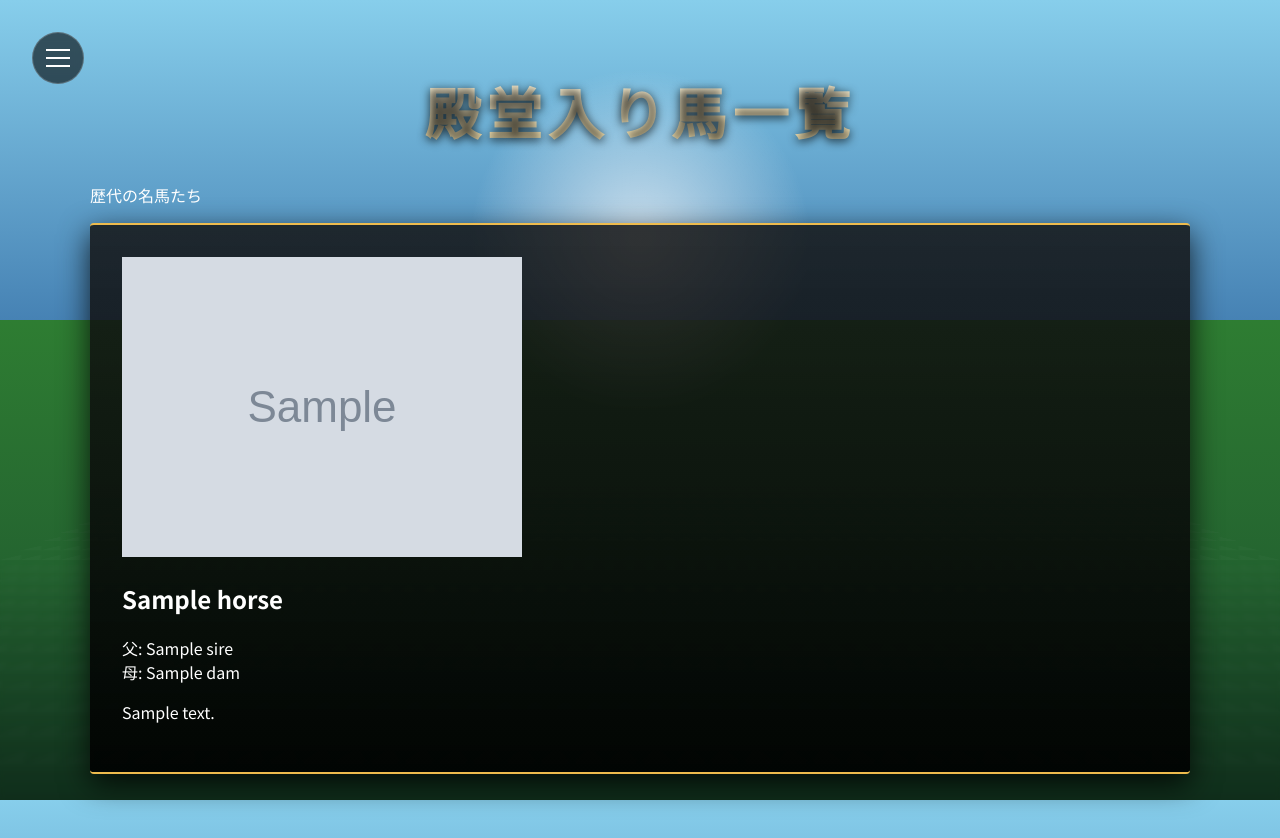
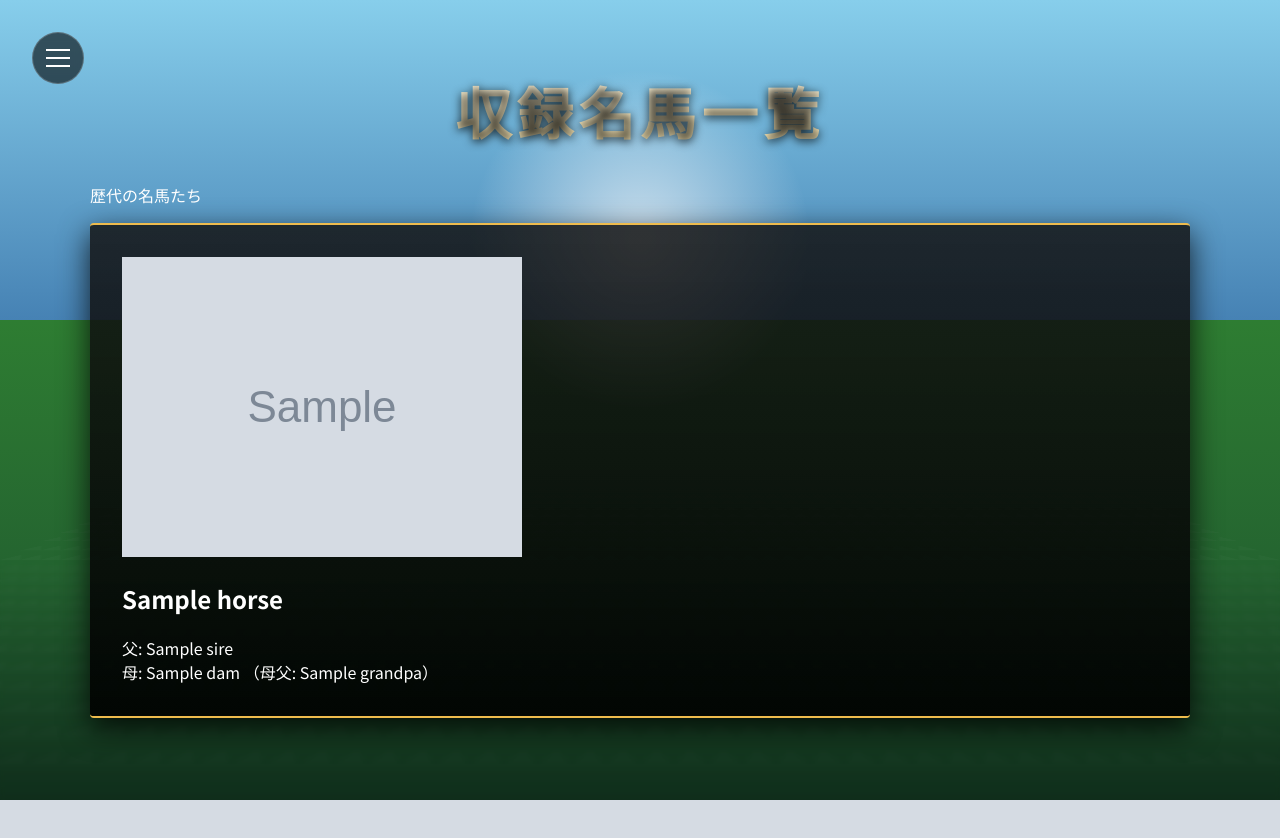
Before and after one commit to SanoKota/Hackz-iwamon, a Flask app: template src/app/templates/gallery.html in a window 1280 px wide. After the commit the page ends 800 px from the top, so only its background shows below. Run offline with Flask 3, Linux system fonts and the light colour scheme; the template is opened without the code that fills it: most values are stand-ins (such as "Sample title", 1, 10 or a date in 2020); grey boxes marked "Sample" are stand-in pictures.

Commit message:
ギャラリーの表示を修正

```diff
--- a/src/app/app.py
+++ b/src/app/app.py
@@ -128,15 +128,15 @@
         name = h.get('name', 'Unknown')
         father = h.get('father', '')
         mother = h.get('mother', '')
-        mother_father = h.get('mother_father', '')
+        grandpa = h.get('grandpa', '')
 
         horses.append({
             "id": h.get('id'), # Assuming DB uses 'id' as primary key
             "name": name,
-            "sire": f"{father} (父)",
-            "dam": f"{mother} (母)",
+            "sire": father,
+            "dam": mother,
+            "grandpa": grandpa,
             "image": f"https://placehold.co/600x400/1e293b/38bdf8?text={name}",
-            "description": f"父: {father}, 母: {mother}, 母父: {mother_father}。幻の名馬。"
         })
     return render_template('gallery.html', horses=horses)
 
--- a/src/app/templates/gallery.html
+++ b/src/app/templates/gallery.html
@@ -34,7 +34,7 @@
 
     <div class="container gallery-container">
         <!-- Title / Header -->
-        <h1>殿堂入り馬一覧</h1>
+        <h1>収録名馬一覧</h1>
         <p class="subtitle">歴代の名馬たち</p>
 
         <!-- Gallery Grid -->
@@ -49,8 +49,8 @@
                     <div class="pedigree">
                         <span class="label">父:</span> {{ horse.sire }}<br>
                         <span class="label">母:</span> {{ horse.dam }}
+                        <span class="label">（母父:</span> {{ horse.grandpa }}）
                     </div>
-                    <p class="description">{{ horse.description }}</p>
                 </div>
             </div>
             {% endfor %}
```
Also changed, not shown: src/back/db/supabase_client.py (+4 -4 lines).
